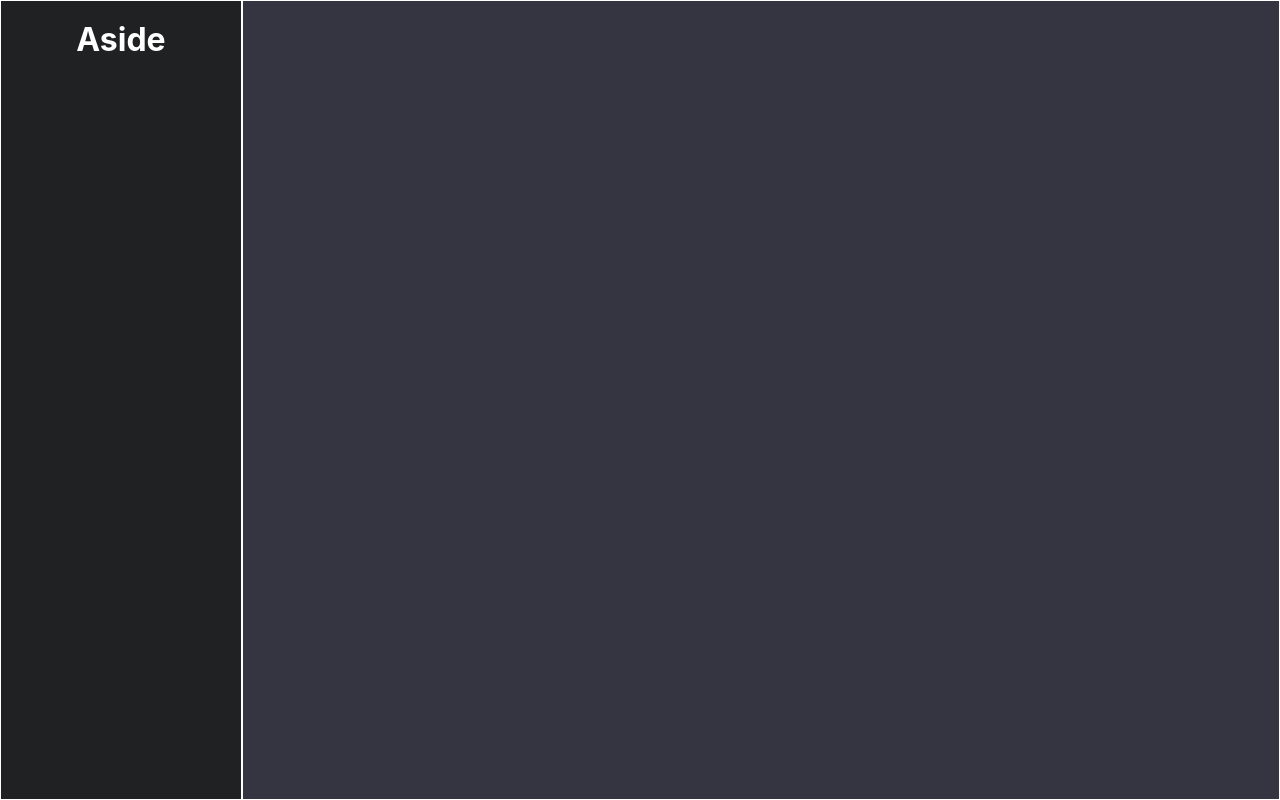
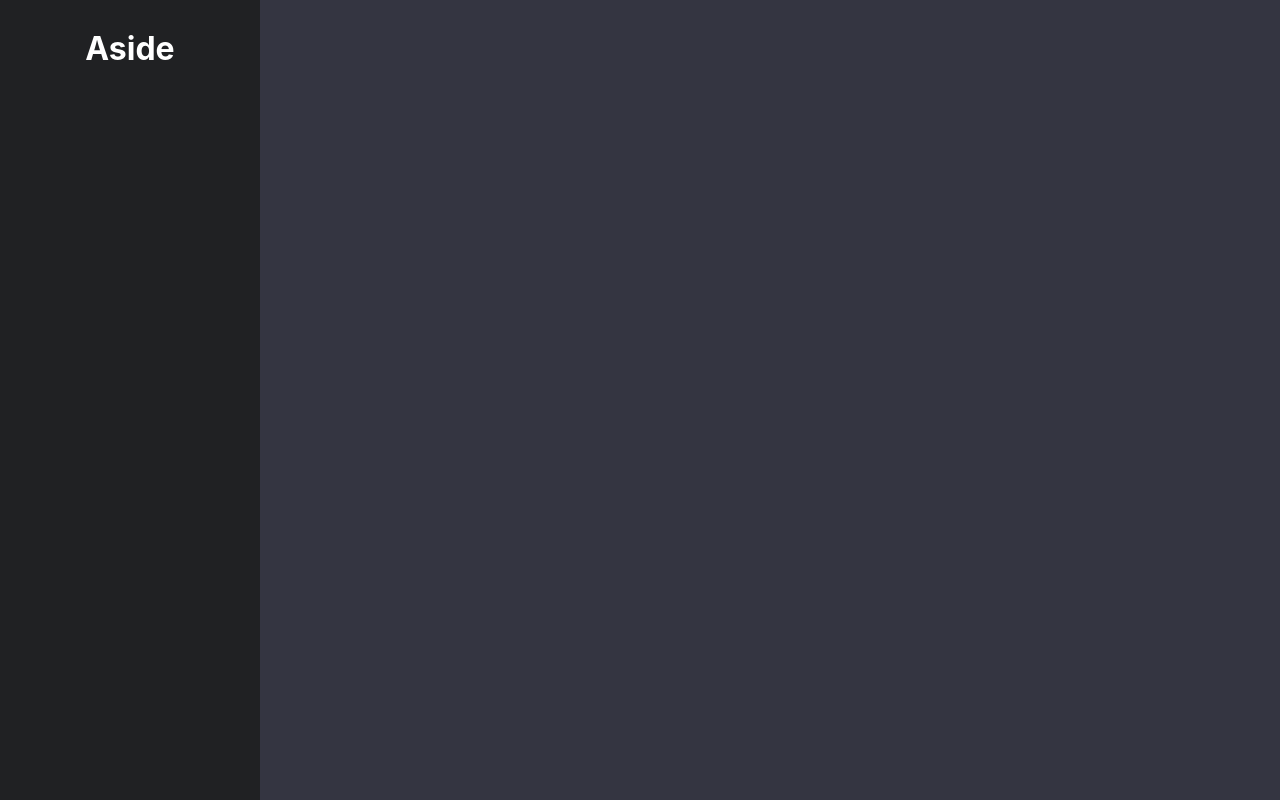
Before and after one commit to jeffbalagosa/oliver-the-bot, a React (Create React App) app in the folder client/: page / in a window 1280 px wide. Built offline with nearby package versions, Linux system fonts and the light colour scheme.

Commit message:
Normalize borderbox and add more style to app.css.

```diff
--- a/client/src/App.css
+++ b/client/src/App.css
@@ -11,14 +11,13 @@
 }
 
 .sidemenu {
-  width: 240px;
-  border: 1px solid white;
+  width: 260px;
+  padding: 10px;
   background-color: #202123;
 }
 
 .chatbox {
   flex: 1;
-  border: 1px solid white;
   background-color: #343541;
 }
 
```
Also changed, not shown: client/src/normalize.css.
